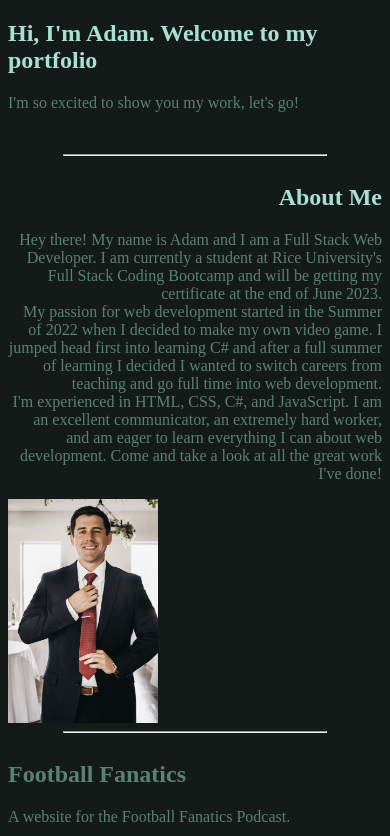
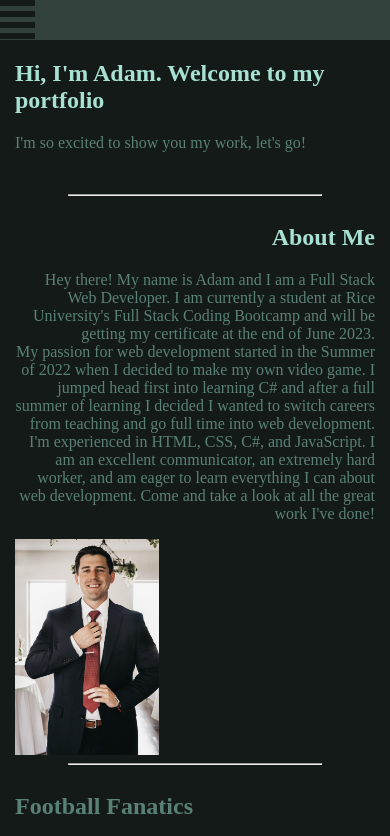
Before and after one commit to adamhood15/portfolio-website, a plain HTML site: page index.html in a window 390 px wide. Shown: the top 836 px of the page. Drawn offline with Linux system fonts and the light colour scheme.

Commit message:
Added hamburger menu to header

```diff
--- a/assets/style.css
+++ b/assets/style.css
@@ -1,12 +1,42 @@
 * {
     background-color: #141a18;
     color:#5a8176;
+}
+
+body {
+    margin: 0;
+}
+
+header {
+    background-color: #33413c;
+    height: 40px;
+    width: 100%;
+    margin: 0;
+    display: fixed;
+
+}
+
+.menu-button {
+    display: inline-block;
+    cursor: pointer;
+}
+
+.bar1, .bar2, .bar3 {
+    width: 35px;
+    height: 5px;
+    background-color: #33413c;
+    margin: 6px 0;
+    transition: 0.4s;
 }
 
 hr {
     width: 70%;
     background-color:#a8e1d3;
 
+}
+
+main {
+    margin: 15px;
 }
 
 .home {
@@ -19,6 +49,7 @@ hr {
 .home h1 {
     color: #a8e1d3;
     text-align: left;
+    transition: font-size 120%;
 
 }
 
--- a/index.html
+++ b/index.html
@@ -12,10 +12,13 @@
 
 <body>
 
-    <header>
-        <nav>
-        </nav>
-    </header>
+        <header>
+            <div class="menu-button" onclick="myFunction(this)">
+                <div class="bar1"></div>
+                <div class="bar2"></div>
+                <div class="bar3"></div>
+            </div>
+        </header>
 
     <main>
 
```
